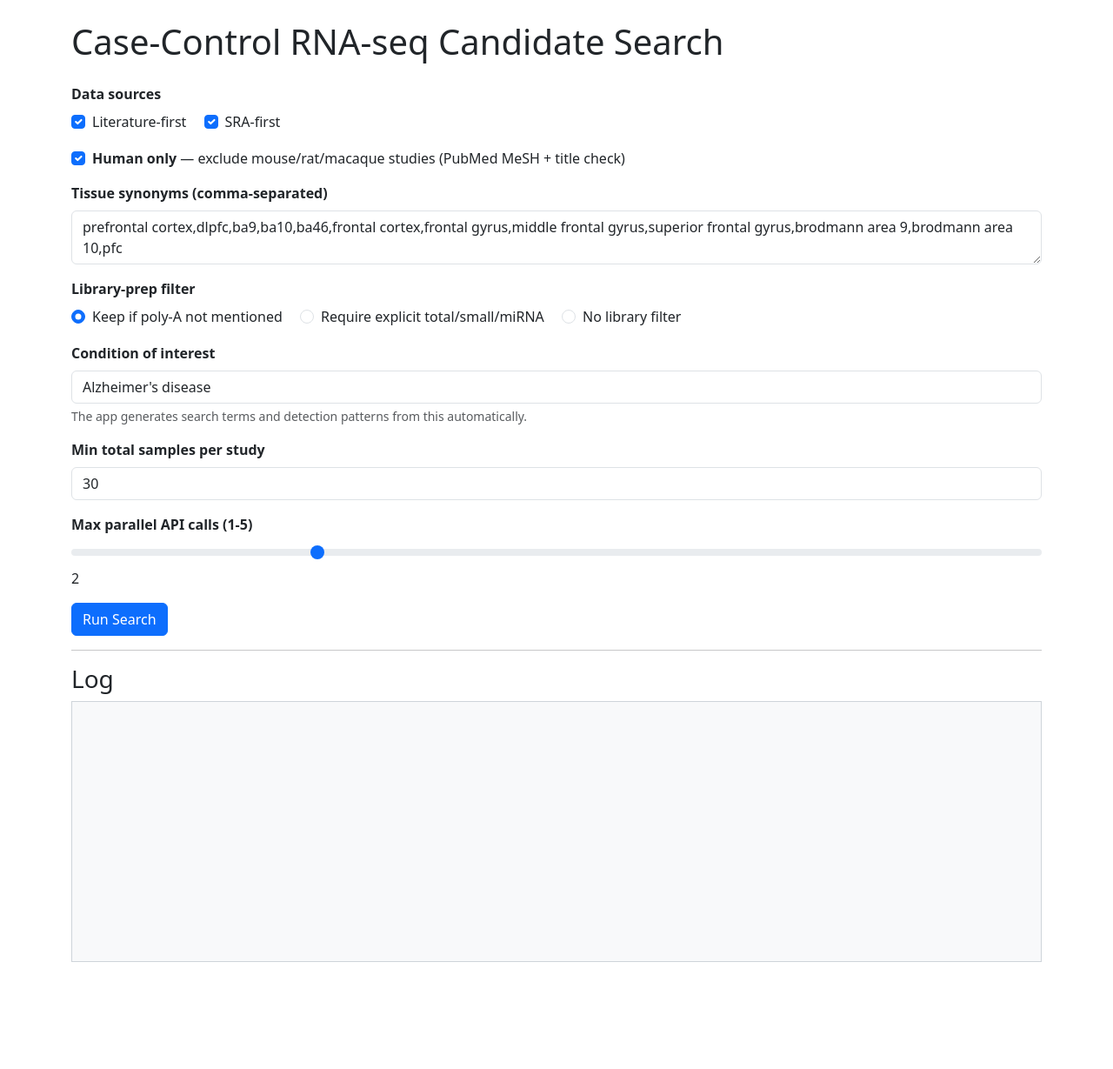
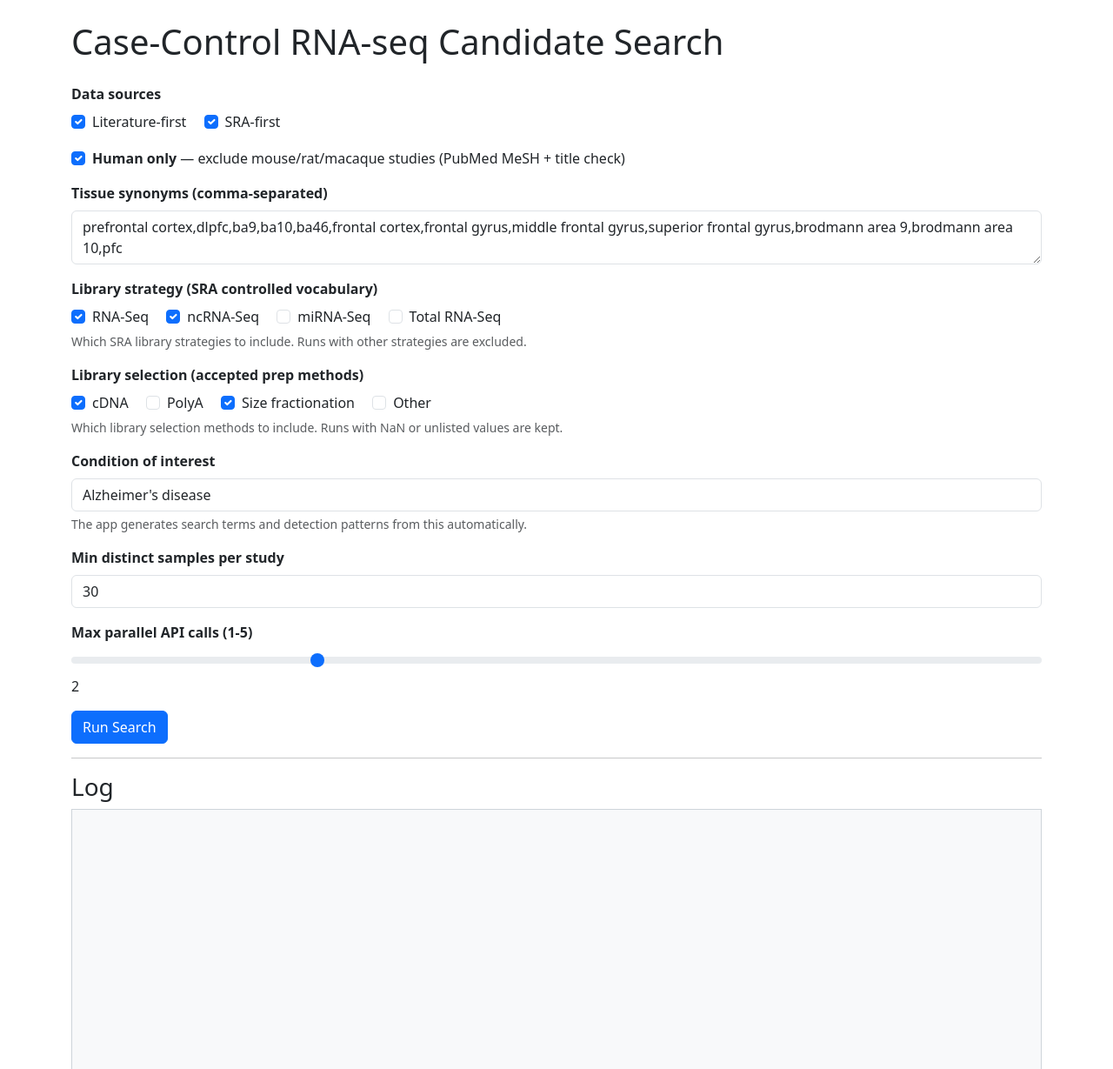
Before and after one commit to UFHCC-BCBSR/cb-AD-miRNA-dataset-search, a Flask app: page / in a window 1280 px wide. Shown: the top 1229 px of the page at 87% size. Before the commit the page ends 1106 px from the top, so only its background shows below. Run offline with Flask 3, Linux system fonts and the light colour scheme.

Commit message:
Replace radio library filter with strategy/selection checkboxes, relabel min-samples, deprecate --library-filter-mode

```diff
--- a/app.py
+++ b/app.py
@@ -36,7 +36,6 @@ def start_pipeline(run_id, params):
             'python', 'literature_first_search.py',
             f"--condition={params['condition']}",
             f"--tissue-synonyms={params['tissueSyn']}",
-            f"--library-filter-mode={params['libFilter']}"
         ]
         if params.get('humanOnly'):
             lit_cmd.append('--human-only')
@@ -45,19 +44,22 @@ def start_pipeline(run_id, params):
         commands.append(lit_cmd)
     if params.get('srcSra'):
         sources.append('SRA')
-        commands.append([
+        sra_cmd = [
             'python', 'ad_pfc_dataset_search.py',
             f"--condition={params['condition']}",
             f"--tissue-synonyms={params['tissueSyn']}",
-            f"--library-filter-mode={params['libFilter']}",
             f"--min-total={params['minTotal']}"
-        ])
+        ]
+        for strat in params.get('libStrategy', []):
+            sra_cmd.append(f"--lib-strategy={strat}")
+        for sel in params.get('libSelection', []):
+            sra_cmd.append(f"--lib-selection={sel}")
+        commands.append(sra_cmd)
     if params.get('srcLit'):
         sources.append('GEO verification')
         commands.append([
             'python', 'fetch_geo_metadata.py',
             f"--min-total={params['minTotal']}",
-            f"--library-filter-mode={params['libFilter']}",
             f"--max-parallel={params['maxParallel']}"
         ])
     q.put(f"[INFO] Sources: {' + '.join(sources) if sources else 'none'}")
@@ -95,7 +97,8 @@ def run():
         'srcLit': bool(data.get('srcLit', True)),
         'srcSra': bool(data.get('srcSra', True)),
         'tissueSyn': data.get('tissueSyn', ''),
-        'libFilter': data.get('libFilter', 'no-polyA'),
+        'libStrategy': data.get('libStrategy', []),
+        'libSelection': data.get('libSelection', []),
         'condition': data.get('condition', ''),
         'minTotal': int(data.get('minTotal', 30)),
         'maxParallel': int(data.get('maxParallel', 2)),
--- a/fetch_geo_metadata.py
+++ b/fetch_geo_metadata.py
@@ -161,10 +161,13 @@ def main():
     parser.add_argument('--min-total', type=int, default=30,
                         help='Minimum total sample count')
     parser.add_argument('--library-filter-mode', choices=['strict','allow-no-info','no-polyA'],
-                        default='no-polyA', help='Library selection handling')
+                        default='no-polyA', help='DEPRECATED: no longer used')
     parser.add_argument('--max-parallel', type=int, default=2,
                         help='Maximum concurrent API calls (respect NCBI rate limits)')
     args = parser.parse_args()
+    import warnings as _warn
+    _warn.warn("--library-filter-mode is deprecated and has no effect.",
+               DeprecationWarning, stacklevel=2)
     # Set globals for thresholds
     global MIN_TOTAL, LIBRARY_FILTER_MODE, MAX_PARALLEL
     MIN_TOTAL = args.min_total
--- a/literature_first_search.py
+++ b/literature_first_search.py
@@ -566,13 +566,17 @@ def main():
     parser.add_argument('--library-filter-mode',
                         choices=['strict', 'allow-no-info', 'no-polyA'],
                         default='no-polyA',
-                        help='How to treat missing library selection')
+                        help='DEPRECATED: no longer used. Library filtering is now handled by ad_pfc_dataset_search.py')
     parser.add_argument('--human-only', action='store_true', default=True,
                         help='Filter to human studies only (default: on)')
     parser.add_argument('--no-human-filter', dest='human_only',
                         action='store_false',
                         help='Disable human-only filter')
     args = parser.parse_args()
+    import warnings as _warn
+    _warn.warn("--library-filter-mode is deprecated and has no effect; "
+               "library filtering is now handled by ad_pfc_dataset_search.py",
+               DeprecationWarning, stacklevel=2)
     TISSUE_SYNONYMS = [s.strip() for s in
                        args.tissue_synonyms.split(',') if s.strip()]
 
--- a/static/search.js
+++ b/static/search.js
@@ -55,12 +55,17 @@ form.addEventListener('submit', e => {
     submitBtn.disabled = true;
     submitBtn.textContent = 'Running…';
 
+    function checkedValues(name) {
+        return [...document.querySelectorAll(`input[name="${name}"]:checked`)].map(el => el.value);
+    }
+
     const data = {
         srcLit: document.getElementById('srcLit').checked,
         srcSra: document.getElementById('srcSra').checked,
         humanOnly: document.getElementById('humanOnly').checked,
         tissueSyn: document.getElementById('tissueSyn').value,
-        libFilter: document.querySelector('input[name="libFilter"]:checked').value,
+        libStrategy: checkedValues('libStrategy'),
+        libSelection: checkedValues('libSelection'),
         condition: document.getElementById('condition').value,
         minTotal: document.getElementById('minTotal').value,
         maxParallel: maxParallel.value
--- a/templates/index.html
+++ b/templates/index.html
@@ -34,19 +34,44 @@
             <textarea class="form-control" id="tissueSyn" rows="2">prefrontal cortex,dlpfc,ba9,ba10,ba46,frontal cortex,frontal gyrus,middle frontal gyrus,superior frontal gyrus,brodmann area 9,brodmann area 10,pfc</textarea>
         </div>
         <div class="mb-3">
-            <p class="form-label fw-bold mb-2"><strong>Library‑prep filter</strong></p>
+            <p class="form-label fw-bold mb-2"><strong>Library strategy (SRA controlled vocabulary)</strong></p>
             <div class="form-check form-check-inline">
-                <input class="form-check-input" type="radio" name="libFilter" id="filterPolyA" value="no-polyA" checked>
-                <label class="form-check-label" for="filterPolyA">Keep if poly‑A not mentioned</label>
+                <input class="form-check-input" type="checkbox" name="libStrategy" id="libStratRNA" value="RNA-Seq" checked>
+                <label class="form-check-label" for="libStratRNA">RNA-Seq</label>
             </div>
             <div class="form-check form-check-inline">
-                <input class="form-check-input" type="radio" name="libFilter" id="filterStrict" value="strict">
-                <label class="form-check-label" for="filterStrict">Require explicit total/small/miRNA</label>
+                <input class="form-check-input" type="checkbox" name="libStrategy" id="libStratNcRNA" value="ncRNA-Seq" checked>
+                <label class="form-check-label" for="libStratNcRNA">ncRNA-Seq</label>
             </div>
             <div class="form-check form-check-inline">
-                <input class="form-check-input" type="radio" name="libFilter" id="filterNone" value="allow-no-info">
-                <label class="form-check-label" for="filterNone">No library filter</label>
+                <input class="form-check-input" type="checkbox" name="libStrategy" id="libStratMirna" value="miRNA-Seq">
+                <label class="form-check-label" for="libStratMirna">miRNA-Seq</label>
             </div>
+            <div class="form-check form-check-inline">
+                <input class="form-check-input" type="checkbox" name="libStrategy" id="libStratTotal" value="Total RNA-Seq">
+                <label class="form-check-label" for="libStratTotal">Total RNA-Seq</label>
+            </div>
+            <div class="form-text">Which SRA library strategies to include. Runs with other strategies are excluded.</div>
+        </div>
+        <div class="mb-3">
+            <p class="form-label fw-bold mb-2"><strong>Library selection (accepted prep methods)</strong></p>
+            <div class="form-check form-check-inline">
+                <input class="form-check-input" type="checkbox" name="libSelection" id="libSelCdna" value="cDNA" checked>
+                <label class="form-check-label" for="libSelCdna">cDNA</label>
+            </div>
+            <div class="form-check form-check-inline">
+                <input class="form-check-input" type="checkbox" name="libSelection" id="libSelPolyA" value="PolyA">
+                <label class="form-check-label" for="libSelPolyA">PolyA</label>
+            </div>
+            <div class="form-check form-check-inline">
+                <input class="form-check-input" type="checkbox" name="libSelection" id="libSelSize" value="size fractionation" checked>
+                <label class="form-check-label" for="libSelSize">Size fractionation</label>
+            </div>
+            <div class="form-check form-check-inline">
+                <input class="form-check-input" type="checkbox" name="libSelection" id="libSelOther" value="other">
+                <label class="form-check-label" for="libSelOther">Other</label>
+            </div>
+            <div class="form-text">Which library selection methods to include. Runs with NaN or unlisted values are kept.</div>
         </div>
         <div class="mb-3">
             <label class="form-label" for="condition"><strong>Condition of interest</strong></label>
@@ -54,7 +79,7 @@
             <div class="form-text">The app generates search terms and detection patterns from this automatically.</div>
         </div>
         <div class="mb-3">
-            <label class="form-label" for="minTotal"><strong>Min total samples per study</strong></label>
+            <label class="form-label" for="minTotal"><strong>Min distinct samples per study</strong></label>
             <input type="number" class="form-control" id="minTotal" value="30" min="0">
         </div>
         <div class="mb-3">
```
Also changed, not shown: ad_pfc_dataset_search.py (+13 -16 lines).
